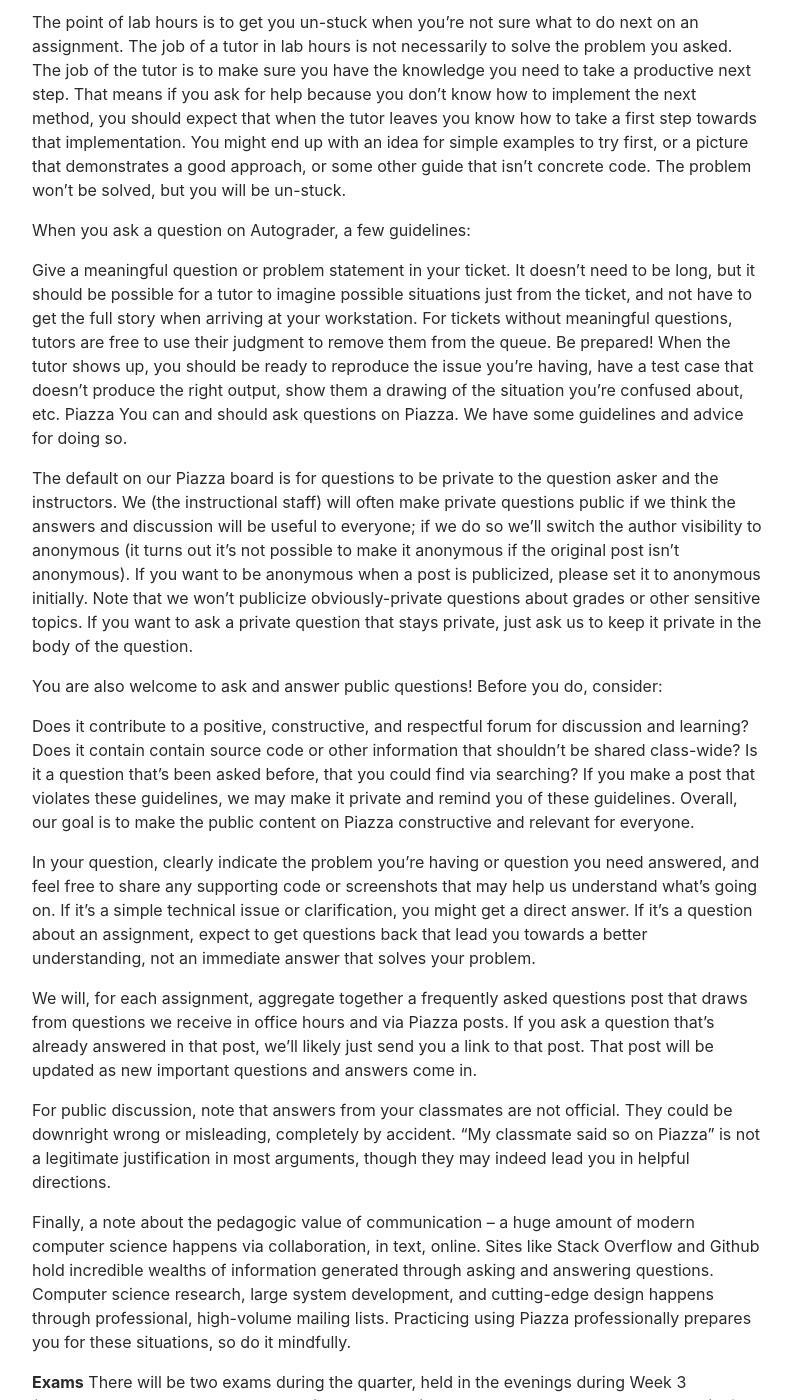
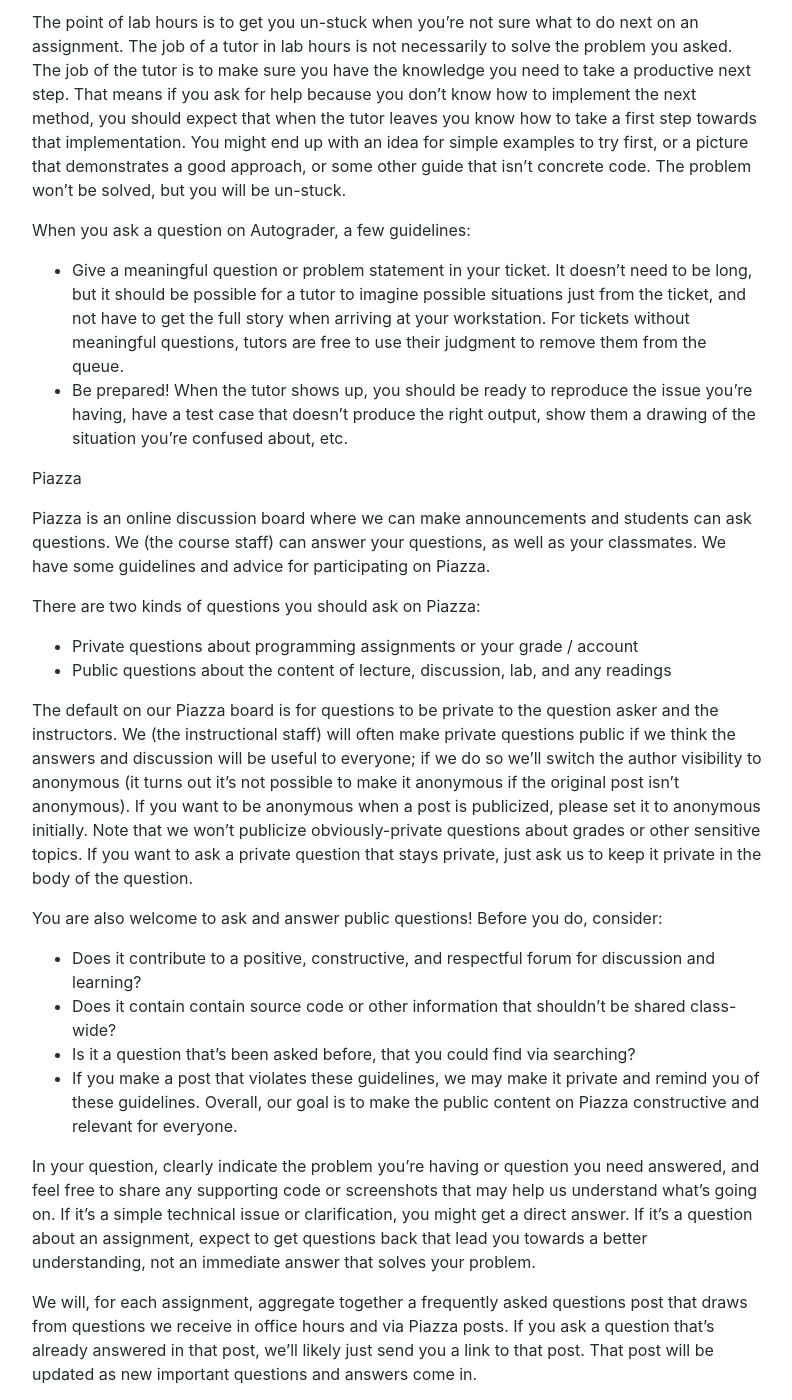
Before and after one commit to ucsd-cse8a-f18/ucsd-cse8a-f18.github.io, a Jekyll site: the page built from index.md, in a window 1280 px wide and 1400 px high, scrolled down 3829 px. Shown: the whole window, without its empty margins (243-1035 px from the left). Built offline with Jekyll 4.4.1, drawn with Linux system fonts in a browser that asks for light colours; nearby versions of some CDN libraries; some of the changed text lies outside the part shown.

Commit message:
Update index.md

```diff
--- a/index.md
+++ b/index.md
@@ -168,19 +168,29 @@ The point of lab hours is to get you un-stuck when you're not sure what to do ne
 
 When you ask a question on Autograder, a few guidelines:
 
-Give a meaningful question or problem statement in your ticket. It doesn't need to be long, but it should be possible for a tutor to imagine possible situations just from the ticket, and not have to get the full story when arriving at your workstation. For tickets without meaningful questions, tutors are free to use their judgment to remove them from the queue.
-Be prepared! When the tutor shows up, you should be ready to reproduce the issue you're having, have a test case that doesn't produce the right output, show them a drawing of the situation you're confused about, etc.
+- Give a meaningful question or problem statement in your ticket. It doesn't need to be long, but it should be possible for a tutor to imagine possible situations just from the ticket, and not have to get the full story when arriving at your workstation. For tickets without meaningful questions, tutors are free to use their judgment to remove them from the queue.
+- Be prepared! When the tutor shows up, you should be ready to reproduce the issue you're having, have a test case that doesn't produce the right output, show them a drawing of the situation you're confused about, etc.
+
+
 Piazza
-You can and should ask questions on Piazza. We have some guidelines and advice for doing so.
+
+Piazza is an online discussion board where we can make announcements and students can ask questions. We (the course staff) can answer your questions, as well as your classmates. We have some guidelines and advice for participating on Piazza.
+
+There are two kinds of questions you should ask on Piazza:
+
+- Private questions about programming assignments or your grade / account
+- Public questions about the content of lecture, discussion, lab, and any readings
+
+
 
 The default on our Piazza board is for questions to be private to the question asker and the instructors. We (the instructional staff) will often make private questions public if we think the answers and discussion will be useful to everyone; if we do so we'll switch the author visibility to anonymous (it turns out it's not possible to make it anonymous if the original post isn't anonymous). If you want to be anonymous when a post is publicized, please set it to anonymous initially. Note that we won't publicize obviously-private questions about grades or other sensitive topics. If you want to ask a private question that stays private, just ask us to keep it private in the body of the question.
 
 You are also welcome to ask and answer public questions! Before you do, consider:
 
-Does it contribute to a positive, constructive, and respectful forum for discussion and learning?
-Does it contain contain source code or other information that shouldn't be shared class-wide?
-Is it a question that's been asked before, that you could find via searching?
-If you make a post that violates these guidelines, we may make it private and remind you of these guidelines. Overall, our goal is to make the public content on Piazza constructive and relevant for everyone.
+- Does it contribute to a positive, constructive, and respectful forum for discussion and learning?
+- Does it contain contain source code or other information that shouldn't be shared class-wide?
+- Is it a question that's been asked before, that you could find via searching?
+- If you make a post that violates these guidelines, we may make it private and remind you of these guidelines. Overall, our goal is to make the public content on Piazza constructive and relevant for everyone.
 
 In your question, clearly indicate the problem you're having or question you need answered, and feel free to share any supporting code or screenshots that may help us understand what's going on. If it's a simple technical issue or clarification, you might get a direct answer. If it's a question about an assignment, expect to get questions back that lead you towards a better understanding, not an immediate answer that solves your problem.
 
```
Also changed, not shown: other parts of index.md (+0 -1 lines).
